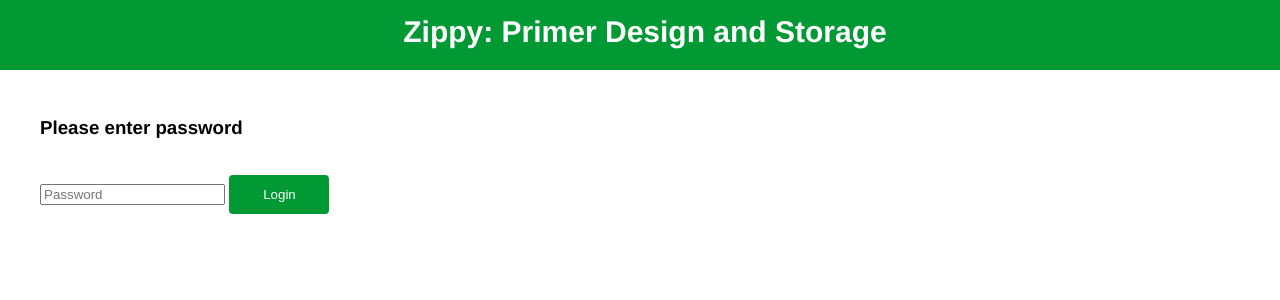
After one commit to KingsPM/zippy, a Flask app: page /login in a window 1280 px wide. The commit adds this page. Shown: the top 300 px of the page. Run offline with Flask 2, Linux system fonts and the light colour scheme; parts of the project's set-up code (start-up, migrations or seed data) failed here and were passed over.

Commit message:
added simple password verification

```diff
--- a/zippy/static/styles.css
+++ b/zippy/static/styles.css
@@ -101,7 +101,7 @@ input[type=submit] {
 	border-color: #009933;
   border-radius: 4px;
   color: white;
-  padding: 20px;
+  padding: 10px;
   text-decoration: none;
   cursor: pointer;
   width: 100px;
--- /dev/null
+++ b/zippy/templates/login.html
@@ -0,0 +1,14 @@
+{% extends "base.html" %}
+{% block content %}
+    <div class="container">
+      <h3>Please enter password</h3>
+      <br>
+      <form action="" method="post">
+        <input type="password" placeholder="Password" name="password" value="{{ request.form.password }}">
+        <input class="btn btn-default" type="submit" value="Login">
+      </form>
+      {% if error %}
+        <p class="error"><strong>Error:</strong> {{ error }}
+      {% endif %}
+    </div>
+{% endblock %}
--- a/zippy/views.py
+++ b/zippy/views.py
@@ -6,7 +6,8 @@ import re
 import json
 import hashlib
 import subprocess
-from flask import Flask, render_template, request, redirect, send_from_directory, session, flash
+from functools import wraps
+from flask import Flask, render_template, request, redirect, send_from_directory, session, flash, url_for
 from celery import Celery
 from werkzeug.utils import secure_filename
 from . import app
@@ -15,22 +16,53 @@ from .zippylib import ascii_encode_dict
 from .zippylib.primer import Location
 from .zippylib.database import PrimerDB
 
-ALLOWED_EXTENSIONS = set(['txt', 'batch', 'vcf', 'bed', 'csv'])
-
+app.config['ALLOWED_EXTENSIONS'] = set(['txt', 'batch', 'vcf', 'bed', 'csv', 'tsv'])
+app.secret_key = 'Zippy is the best handpuppet out there'
 app.config['UPLOAD_FOLDER'] = 'uploads'
 app.config['DOWNLOAD_FOLDER'] = 'results'
-APP_ROOT = os.path.dirname(os.path.abspath(__file__))
-app.config['CONFIG_FILE'] = os.path.join(APP_ROOT, 'zippy.json')
-app.secret_key = 'Zippy is the best handpuppet out there'
+app.config['CONFIG_FILE'] = os.path.join(os.path.dirname(os.path.abspath(__file__)), 'zippy.json')
+# read password (SHA1 hash, not the safest)
+with open(app.config['CONFIG_FILE']) as conf:
+    config = json.load(conf, object_hook=ascii_encode_dict)
+    app.config['PASSWORD_SHA1'] = config['password_sha1']
 
 def allowed_file(filename):
-    return '.' in filename and \
-        filename.rsplit('.', 1)[1] in ALLOWED_EXTENSIONS
+    return '.' in filename and filename.rsplit('.', 1)[1] in app.config['ALLOWED_EXTENSIONS']
+
+def login_required(func):
+    @wraps(func)
+    def wrap(*args, **kwargs):
+        if 'logged_in' in session:
+
+            return func(*args, **kwargs)
+        else:
+            flash('Authentication required!', 'warning')
+            return redirect(url_for('login'))
+    return wrap
 
 @app.route('/')
 @app.route('/index')
+@login_required
 def index():
     return render_template('index.html')
+
+# simple access control (login)
+@app.route('/login', methods=['GET', 'POST'])
+def login():
+    error = None
+    if request.method == 'POST':
+        if hashlib.sha1(request.form['password'].rstrip()).hexdigest() != app.config['PASSWORD_SHA1']:
+            error = 'Invalid Credentials. Please try again.'
+        else:
+            session['logged_in'] = True
+            return redirect(url_for('index'))
+    return render_template('login.html', error=error)
+
+@app.route('/logout')
+def logout():
+    session.pop('logged_in', None)
+    return redirect(url_for('login'))
+
 
 @app.route('/no_file')
 def no_file():
--- a/zippy/zippy.json
+++ b/zippy/zippy.json
@@ -1,4 +1,5 @@
 {
+    "password_sha1": "c7b271a2c4a4763f1ba9de1b191f6afd43767f8d",
     "database": "/var/local/zippy/zippy.sqlite",
     "logfile": "/var/local/zippy/zippy.log",
     "blacklistcache": "/var/local/zippy/.blacklist.cache",
```
Also changed, not shown: 1 other file.
